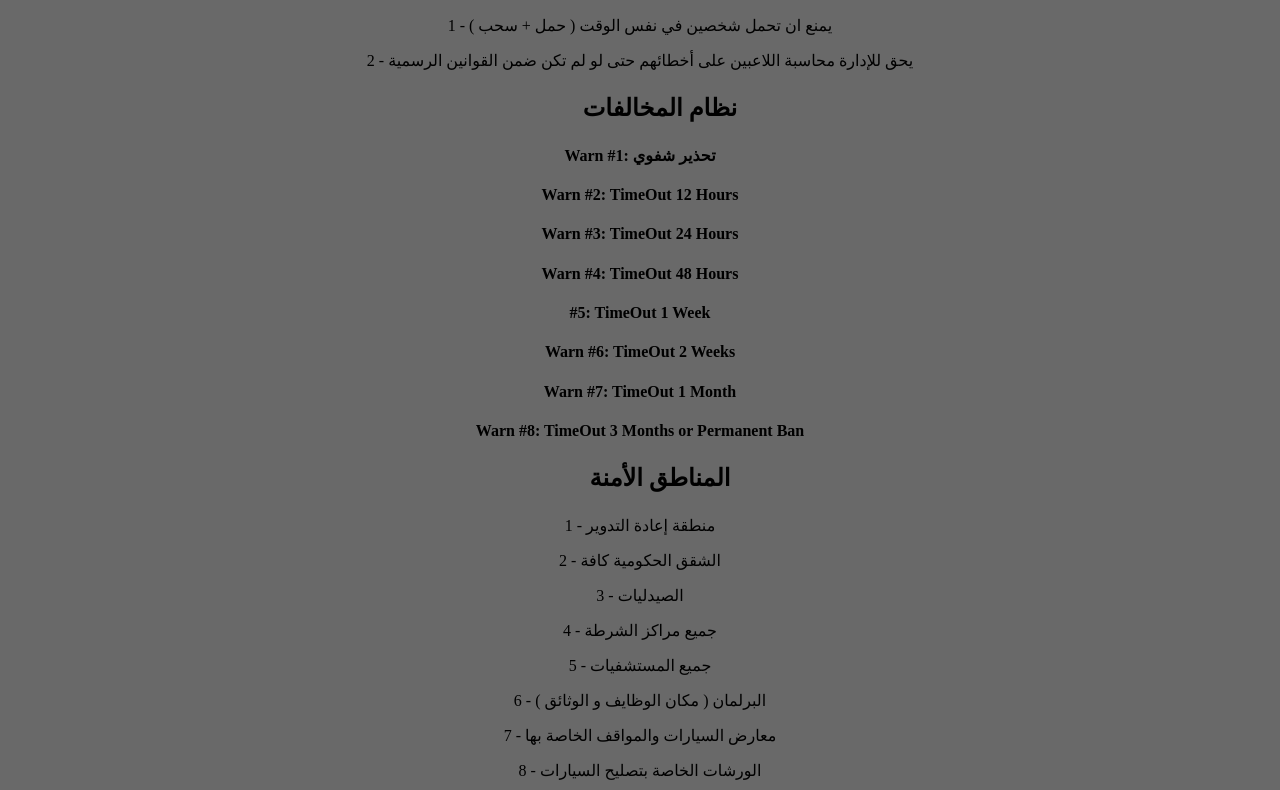
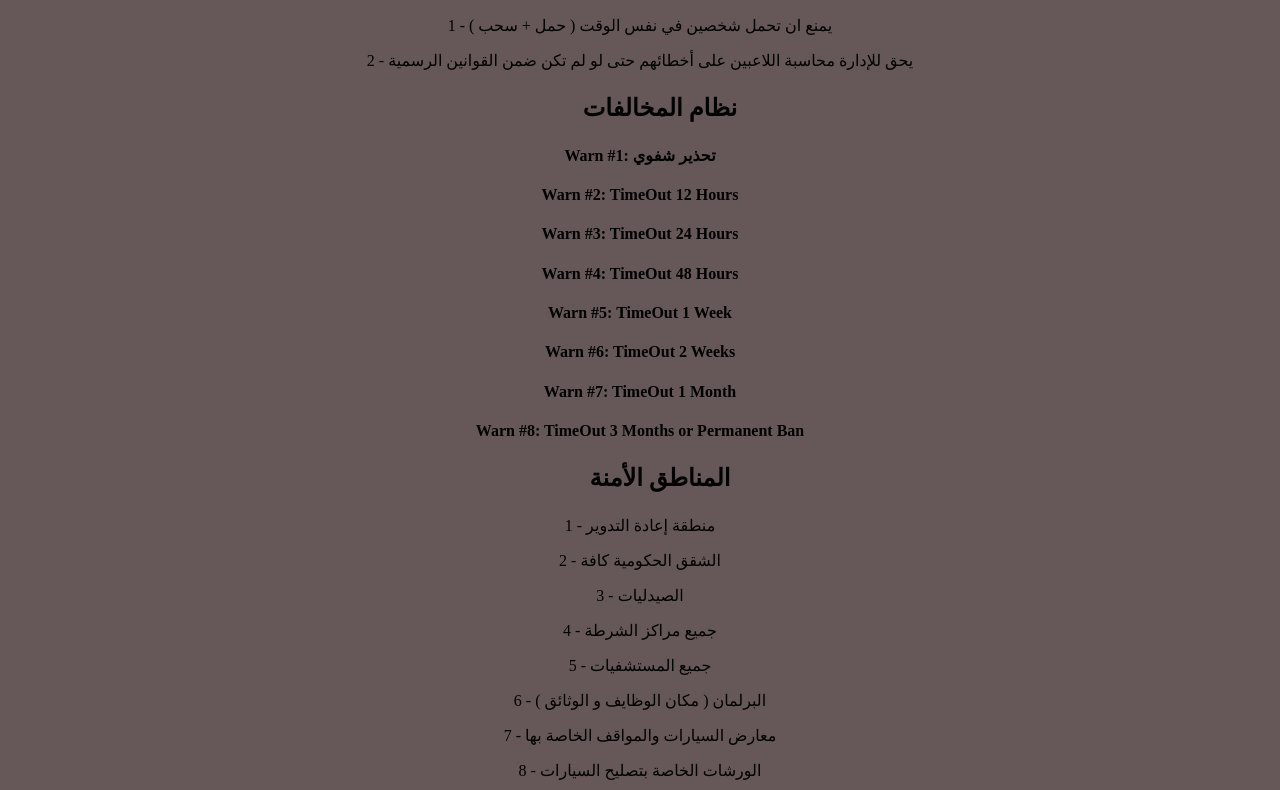
Before and after one commit to MAZEN228/-, a plain HTML site: page index.html in a window 1280 px wide. Shown: the part 1813-2603 px from the top of the page. Drawn offline with Linux system fonts and the light colour scheme.

Commit message:
Add files via upload

```diff
--- a/index.html
+++ b/index.html
@@ -5,10 +5,10 @@
     <meta name="viewport" content="width=, initial-scale=1.0">
     <title >قوانين السيرفر </title>
 </head>
-  <body style="background-color: dimgray;">
+  <body style="background-color: rgb(102, 88, 88);">
    <p>
 
-    <h1> <p style="text-align: center;">    𝐋𝐓𝐔 𝐂𝐢𝐭𝐲 ᶜᶠʷ  ᴮᴱᵀᴬ قوانين المدينة
+    <h1> <p style="text-align: center;">  OLD LAND ᶜᶠʷ   قوانين المدينة
      </p>  </h1>
 
 
@@ -58,7 +58,7 @@
 يُمنع استخدام وسائل غير موجودة في اللعبة للحصول على ميزة أو للتصرف بطريقة غير واقعية أو غير متوافقة مع سياق اللعبة
 <P style="text-align: center;">
 <ol>
-    <h2> <p style="text-align: center;"> قوانين عامة</h2>
+    <h2> <p style="text-align: center;"> قوانين عامة </h2>
 </ol>
 <p style="text-align: center;">
 <ol>
@@ -162,7 +162,7 @@
 <p style="text-align: center;">
 
 <p style="text-align: center;">
-<h4> <p style="text-align: center;"> #5: TimeOut 1 Week</h4>
+<h4> <p style="text-align: center;"> Warn #5: TimeOut 1 Week</h4>
 <p style="text-align: center;">
 <h4>
  <p style="text-align: center;">  Warn #6: TimeOut 2 Weeks
```
